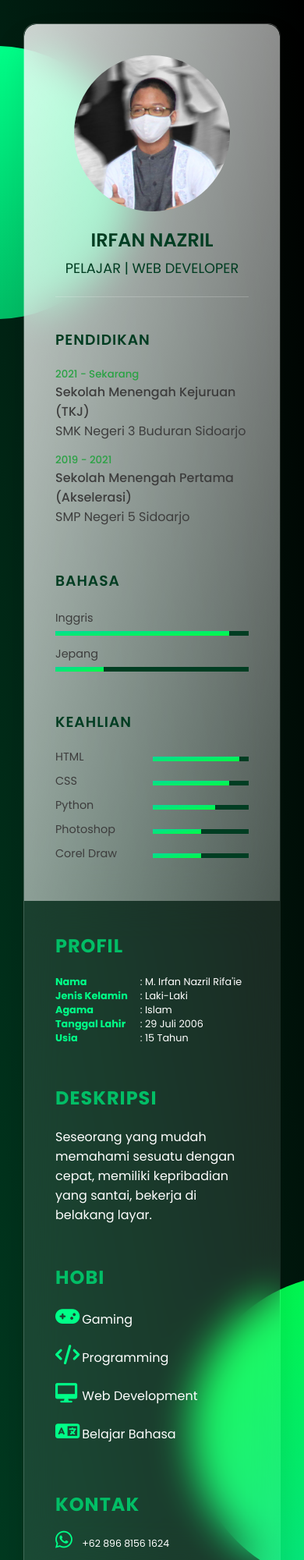
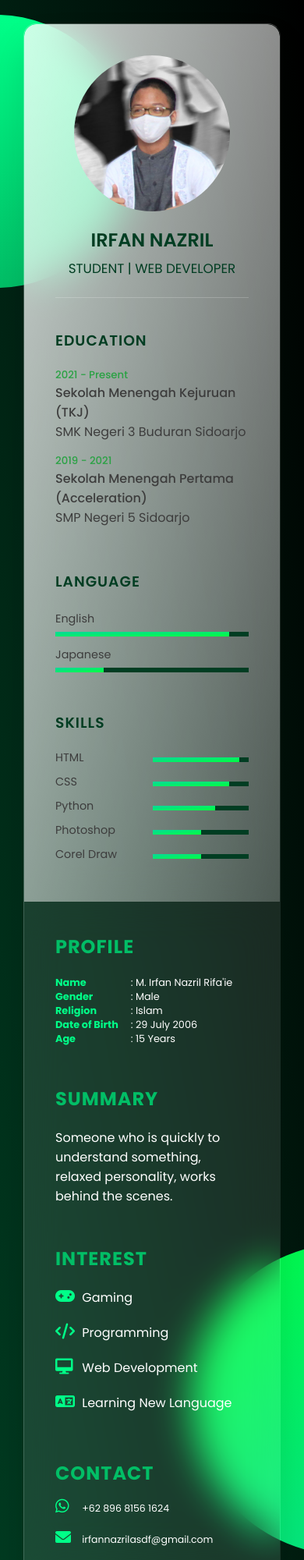
Before and after one commit to irfannazril/irfannazril.github.io, a plain HTML site: page index.html in a window 390 px wide. Shown: the top 2000 px of the page at 78% size. Drawn offline with Linux system fonts and the light colour scheme.

Commit message:
responsive

```diff
--- a/index.html
+++ b/index.html
@@ -25,22 +25,22 @@
               <div class="imgBx">
                 <img src="img/profile2.jpg" alt="Profile Picture" />
               </div>
-              <h2>Irfan Nazril <br /><span>Pelajar | Web Developer</span></h2>
+              <h2>Irfan Nazril <br /><span>Student | Web Developer</span></h2>
             </div>
             <!-- Profile -->
 
             <!-- Education -->
             <div class="contactInfo education">
-              <h3 class="title">Pendidikan</h3>
+              <h3 class="title">education</h3>
               <ul>
                 <li>
-                  <h5>2021 - Sekarang</h5>
+                  <h5>2021 - Present</h5>
                   <h4>Sekolah Menengah Kejuruan (TKJ)</h4>
                   <h4>SMK Negeri 3 Buduran Sidoarjo</h4>
                 </li>
                 <li>
                   <h5>2019 - 2021</h5>
-                  <h4>Sekolah Menengah Pertama (Akselerasi)</h4>
+                  <h4>Sekolah Menengah Pertama (Acceleration)</h4>
                   <h4>SMP Negeri 5 Sidoarjo</h4>
                 </li>
               </ul>
@@ -49,16 +49,16 @@
 
             <!-- Language -->
             <div class="contactInfo language">
-              <h3 class="title">Bahasa</h3>
+              <h3 class="title">Language</h3>
               <ul>
                 <li>
-                  <span class="text">Inggris</span>
+                  <span class="text">English</span>
                   <span class="percent">
                     <div style="width: 90%"></div>
                   </span>
                 </li>
                 <li>
-                  <span class="text">Jepang</span>
+                  <span class="text">Japanese</span>
                   <span class="percent">
                     <div style="width: 25%"></div>
                   </span>
@@ -69,7 +69,7 @@
 
             <!-- Skills -->
             <div class="contactInfo skills">
-              <h3 class="title">keahlian</h3>
+              <h3 class="title">Skills</h3>
               <ul>
                 <li>
                   <span class="text">HTML</span>
@@ -111,21 +111,21 @@
           <div class="right-side">
             <!-- Biodata -->
             <div class="about">
-              <h2 class="title2">profil</h2>
+              <h2 class="title2">Profile</h2>
               <div class="boxA">
                 <div class="textA">
-                  <h4>Nama</h4>
-                  <h4>Jenis Kelamin</h4>
-                  <h4>Agama</h4>
-                  <h4>Tanggal Lahir</h4>
-                  <h4>Usia</h4>
+                  <h4>Name</h4>
+                  <h4>Gender</h4>
+                  <h4>Religion</h4>
+                  <h4>Date of Birth</h4>
+                  <h4>Age</h4>
                 </div>
                 <div class="textB">
                   <p>: M. Irfan Nazril Rifa'ie</p>
-                  <p>: Laki-Laki</p>
+                  <p>: Male</p>
                   <p>: Islam</p>
-                  <p>: 29 Juli 2006</p>
-                  <p>: 15 Tahun</p>
+                  <p>: 29 July 2006</p>
+                  <p>: 15 Years</p>
                 </div>
               </div>
             </div>
@@ -133,10 +133,10 @@
 
             <!-- Summary -->
             <div class="about">
-              <h2 class="title2">deskripsi</h2>
+              <h2 class="title2">Summary</h2>
               <div class="box">
                 <div class="text">
-                  <p>Seseorang yang mudah memahami sesuatu dengan cepat, memiliki kepribadian yang santai, bekerja di belakang layar.</p>
+                  <p>Someone who is quickly to understand something, relaxed personality, works behind the scenes.</p>
                 </div>
               </div>
             </div>
@@ -144,19 +144,19 @@
 
             <!-- Interest -->
             <div class="about interest">
-              <h2 class="title2">Hobi</h2>
+              <h2 class="title2">Interest</h2>
               <ul>
                 <li><i class="fa fa-gamepad" aria-hidden="true"></i> Gaming</li>
                 <li><i class="fa fa-code" aria-hidden="true"></i> Programming</li>
                 <li><i class="fa fa-desktop" aria-hidden="true"></i> Web Development</li>
-                <li><i class="fa fa-language" aria-hidden="true"></i> Belajar Bahasa</li>
+                <li><i class="fa fa-language" aria-hidden="true"></i> Learning New Language</li>
               </ul>
             </div>
             <!-- Interest -->
 
             <!-- Contact -->
             <div class="about contact">
-              <h2 class="title2">Kontak</h2>
+              <h2 class="title2">Contact</h2>
               <ul>
                 <li>
                   <span class="icon"><i class="fa-brands fa-whatsapp"></i></span>
--- a/style.css
+++ b/style.css
@@ -285,7 +285,7 @@ p {
 
 .interest ul li i {
   color: #00ff88;
-  font-size: 25px;
+  font-size: 20px;
   width: 30px;
 }
 
@@ -303,7 +303,7 @@ p {
 .contact ul li .icon {
   display: inline-block;
   width: 30px;
-  font-size: 25px;
+  font-size: 20px;
   color: #00ff88;
 }
 
@@ -329,7 +329,7 @@ p {
 /* Responsive */
 @media (max-width: 1024px) {
   .profileText h2 span {
-    font-size: 0.74em;
+    font-size: 0.7em;
   }
 }
 
@@ -390,12 +390,14 @@ p {
   .profileText h2 {
     font-size: 1.25em;
   }
-  .about .boxA .textA,
-  .about .boxA .textB {
-    font-size: 35%;
+  .about .boxA {
+    font-size: 70%;
   }
   .contact ul li span {
     font-size: 0.65em;
+  }
+  .interest ul li {
+    font-size: 0.7em;
   }
 }
 
@@ -403,8 +405,4 @@ p {
   section::before {
     transform: translate(200px, 900px);
   }
-  .about .boxA .textA,
-  .about .boxA .textB {
-    font-size: 30%;
-  }
 }
```
